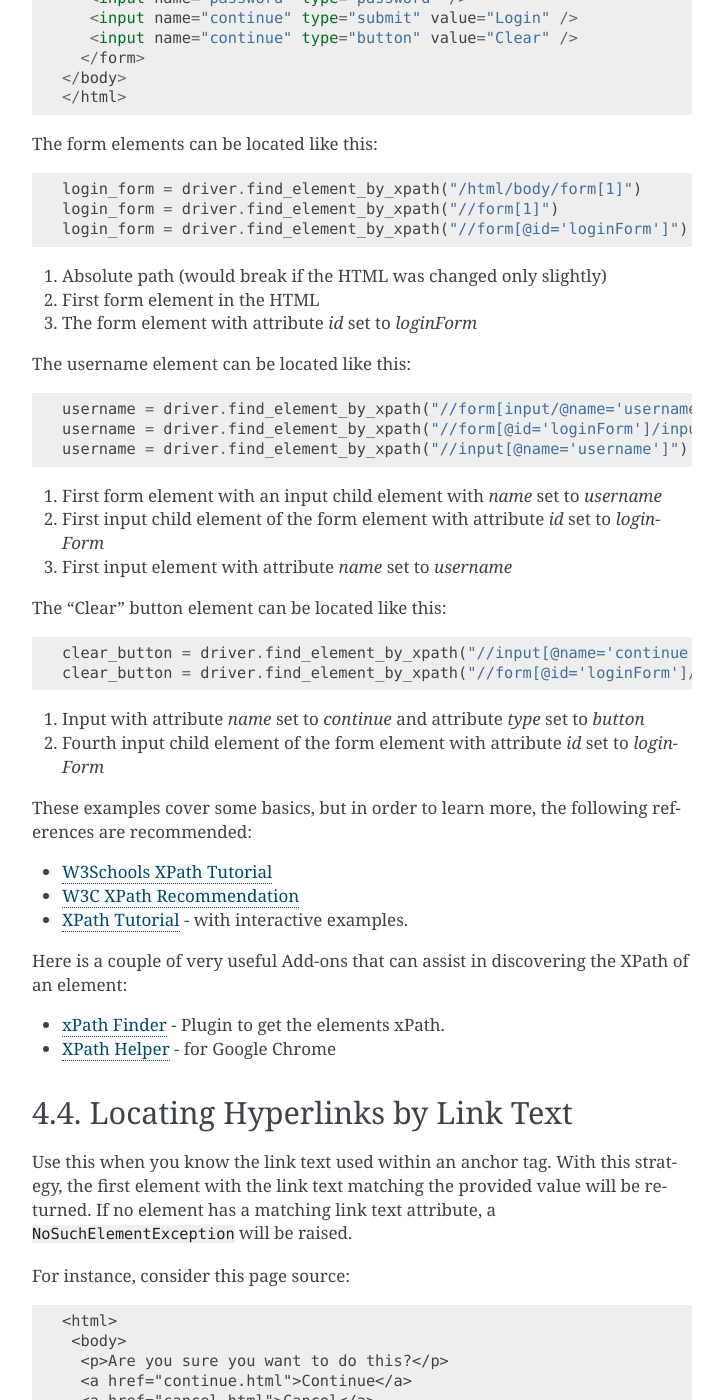
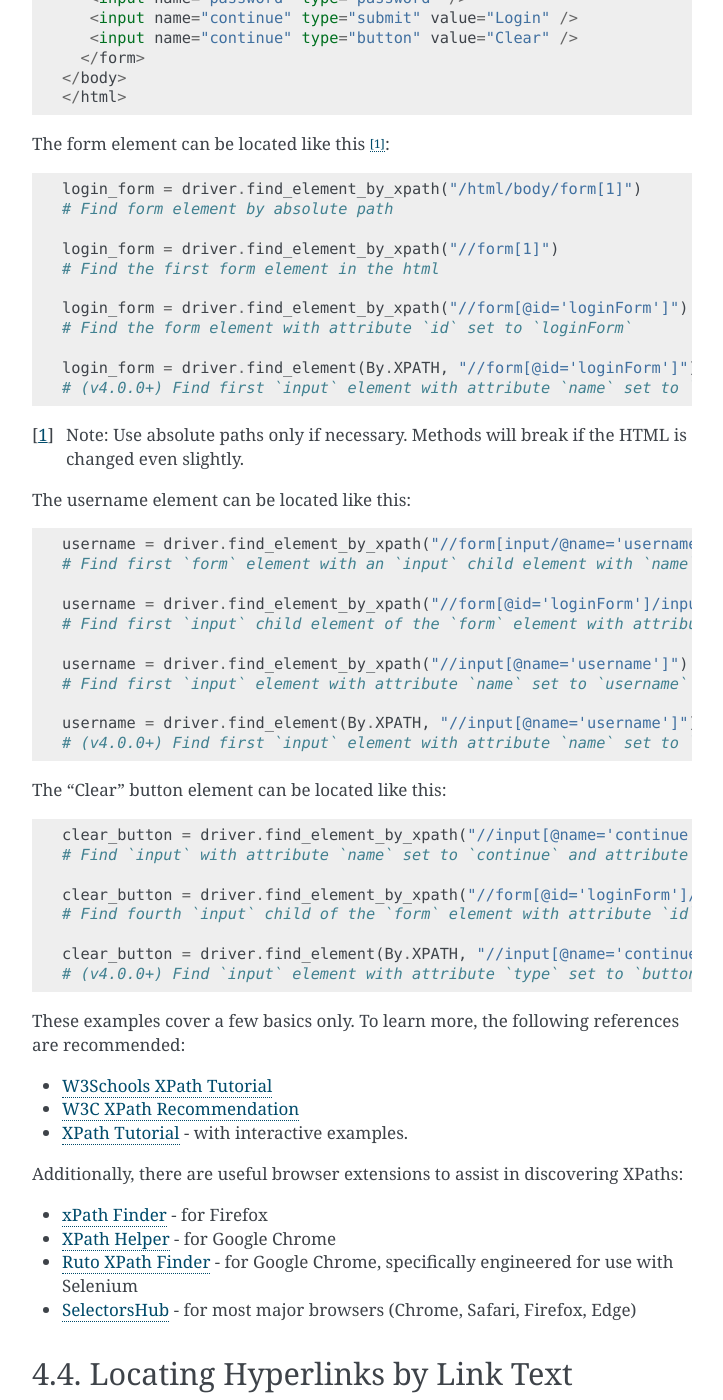
Before and after one commit to baijum/selenium-python, a Sphinx documentation site: the page built from source/locating-elements.rst, in a window 1280 px wide and 1400 px high, scrolled down 3144 px. Shown: the whole window, without its empty margins (388-1111 px from the left). Built offline with Sphinx 7.4.7, drawn with Linux system fonts in a browser that asks for light colours.

Commit message:
Reformat XPATH section for readability
Add 4.0.0+ alternate examples to XPATH section. Move and convert notes to comments directly beneath relevant code block. Add footnote about absolute paths. Add additional XPath browser extensions.

```diff
--- a/source/locating-elements.rst
+++ b/source/locating-elements.rst
@@ -160,46 +160,48 @@ For instance, consider this page source::
    </body>
    </html>
 
-The form elements can be located like this::
+The form element can be located like this [#]_::
 
-  login_form = driver.find_element_by_xpath("/html/body/form[1]")
-  login_form = driver.find_element_by_xpath("//form[1]")
-  login_form = driver.find_element_by_xpath("//form[@id='loginForm']")
+   login_form = driver.find_element_by_xpath("/html/body/form[1]")
+   # Find form element by absolute path
 
+   login_form = driver.find_element_by_xpath("//form[1]")
+   # Find the first form element in the html
 
-1. Absolute path (would break if the HTML was changed only slightly)
+   login_form = driver.find_element_by_xpath("//form[@id='loginForm']")
+   # Find the form element with attribute `id` set to `loginForm`
 
-2. First form element in the HTML
+   login_form = driver.find_element(By.XPATH, "//form[@id='loginForm']")
+   # (v4.0.0+) Find first `input` element with attribute `name` set to `username`
 
-3. The form element with attribute `id` set to `loginForm`
+.. [#] Note: Use absolute paths only if necessary. Methods will break if the HTML is changed even slightly.
 
 The username element can be located like this::
 
-  username = driver.find_element_by_xpath("//form[input/@name='username']")
-  username = driver.find_element_by_xpath("//form[@id='loginForm']/input[1]")
-  username = driver.find_element_by_xpath("//input[@name='username']")
+    username = driver.find_element_by_xpath("//form[input/@name='username']")
+    # Find first `form` element with an `input` child element with `name` set to `username`
 
-1. First form element with an input child element with `name` set to `username`
+    username = driver.find_element_by_xpath("//form[@id='loginForm']/input[1]")
+    # Find first `input` child element of the `form` element with attribute `id` set to `loginForm`
 
-2. First input child element of the form element with attribute `id` set to
-   `loginForm`
+    username = driver.find_element_by_xpath("//input[@name='username']")
+    # Find first `input` element with attribute `name` set to `username`
 
-3. First input element with attribute `name` set to `username`
+    username = driver.find_element(By.XPATH, "//input[@name='username']")
+    # (v4.0.0+) Find first `input` element with attribute `name` set to `username`
 
 The "Clear" button element can be located like this::
 
   clear_button = driver.find_element_by_xpath("//input[@name='continue'][@type='button']")
+  # Find `input` with attribute `name` set to `continue` and attribute `type` set to `button`
+
   clear_button = driver.find_element_by_xpath("//form[@id='loginForm']/input[4]")
+  # Find fourth `input` child of the `form` element with attribute `id` set to `loginForm`
 
+  clear_button = driver.find_element(By.XPATH, "//input[@name='continue'][@type='button']")
+  # (v4.0.0+) Find `input` element with attribute `type` set to `button` and `name` set to `continue`
 
-1. Input with attribute `name` set to `continue` and attribute `type` set to
-   `button`
-
-2. Fourth input child element of the form element with attribute `id` set to
-   `loginForm`
-
-These examples cover some basics, but in order to learn more, the following
-references are recommended:
+These examples cover a few basics only. To learn more, the following references are recommended:
 
 * `W3Schools XPath Tutorial <https://www.w3schools.com/xml/xpath_intro.asp>`_
 * `W3C XPath Recommendation <http://www.w3.org/TR/xpath>`_
@@ -207,15 +209,20 @@ references are recommended:
   <http://www.zvon.org/comp/r/tut-XPath_1.html>`_
   - with interactive examples.
 
-Here is a couple of very useful Add-ons that can assist in discovering the XPath
-of an element:
+Additionally, there are useful browser extensions to assist in discovering XPaths:
 
 * `xPath Finder
   <https://addons.mozilla.org/en-US/firefox/addon/xpath_finder>`_ -
-  Plugin to get the elements xPath.
+  for Firefox
 * `XPath Helper
   <https://chrome.google.com/webstore/detail/hgimnogjllphhhkhlmebbmlgjoejdpjl>`_ -
   for Google Chrome
+* `Ruto XPath Finder
+  <https://chrome.google.com/webstore/detail/ruto-xpath-finder/ilcoelkkcokgeeijnopjnolmmighnppp>`_ -
+  for Google Chrome, specifically engineered for use with Selenium
+* `SelectorsHub
+  <https://selectorshub.com/selectorshub/>`_ -
+  for most major browsers (Chrome, Safari, Firefox, Edge)
 
 
 Locating Hyperlinks by Link Text
```
